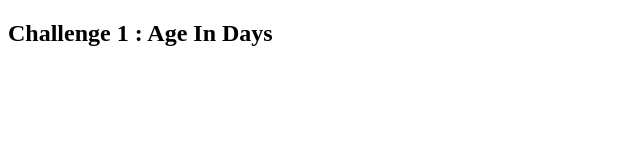
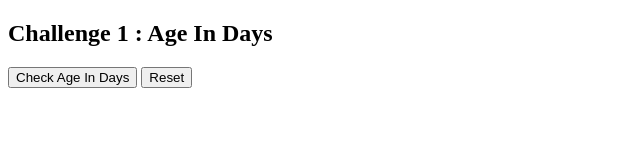
Before and after one commit to jeet-khondker/javascript-challenges, a plain HTML site: page index.htm in a window 1280 px wide. Shown: the whole page, without its empty margins (0-640 px from the left). Drawn offline with Linux system fonts and the light colour scheme.

Commit message:
refactor: Added 2 Buttons for Challenge 1

```diff
--- a/index.htm
+++ b/index.htm
@@ -17,7 +17,8 @@
             <p class="browsehappy">You are using an <strong>outdated</strong> browser. Please <a href="#">upgrade your browser</a> to improve your experience.</p>
         <![endif]-->
         <h2>Challenge 1 : Age In Days</h2>
-
+        <button>Check Age In Days</button>
+        <button>Reset</button>
         <script src="static/js/script.js" async defer></script>
     </body>
 </html>
```
